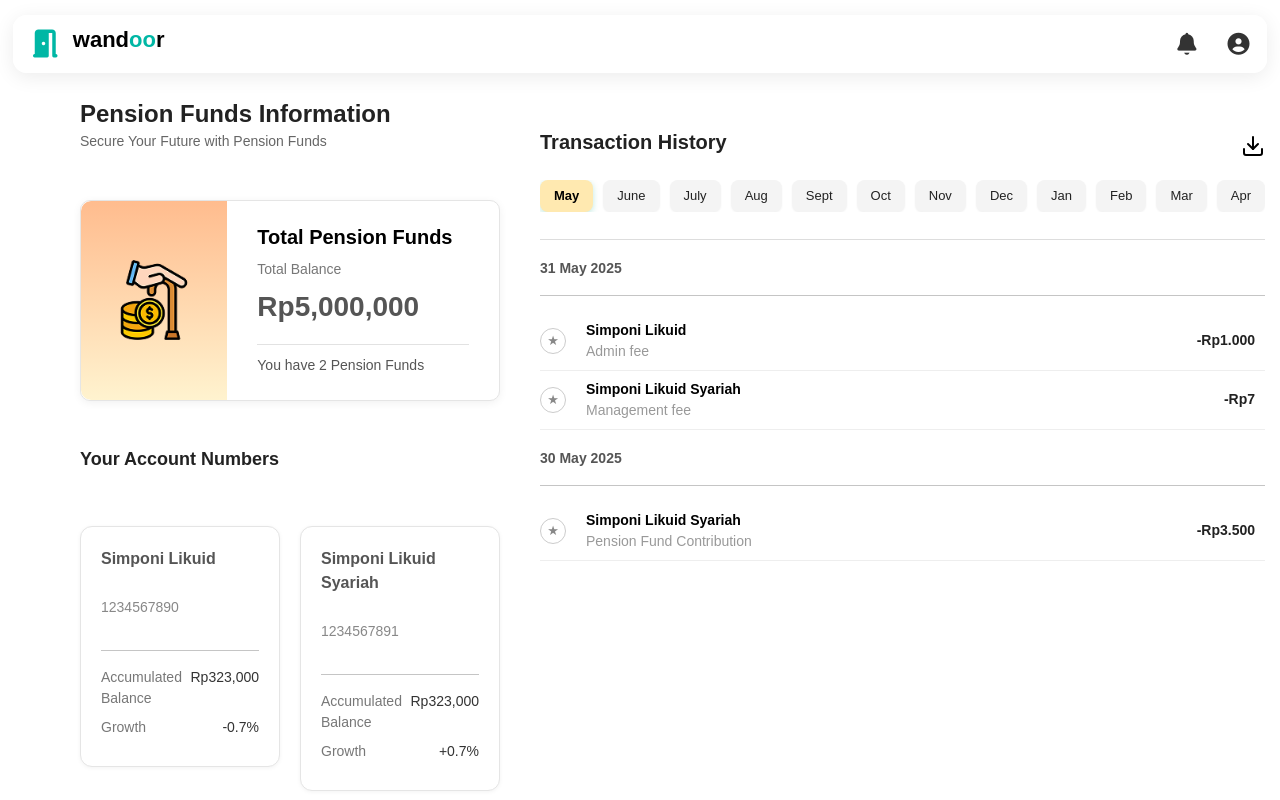
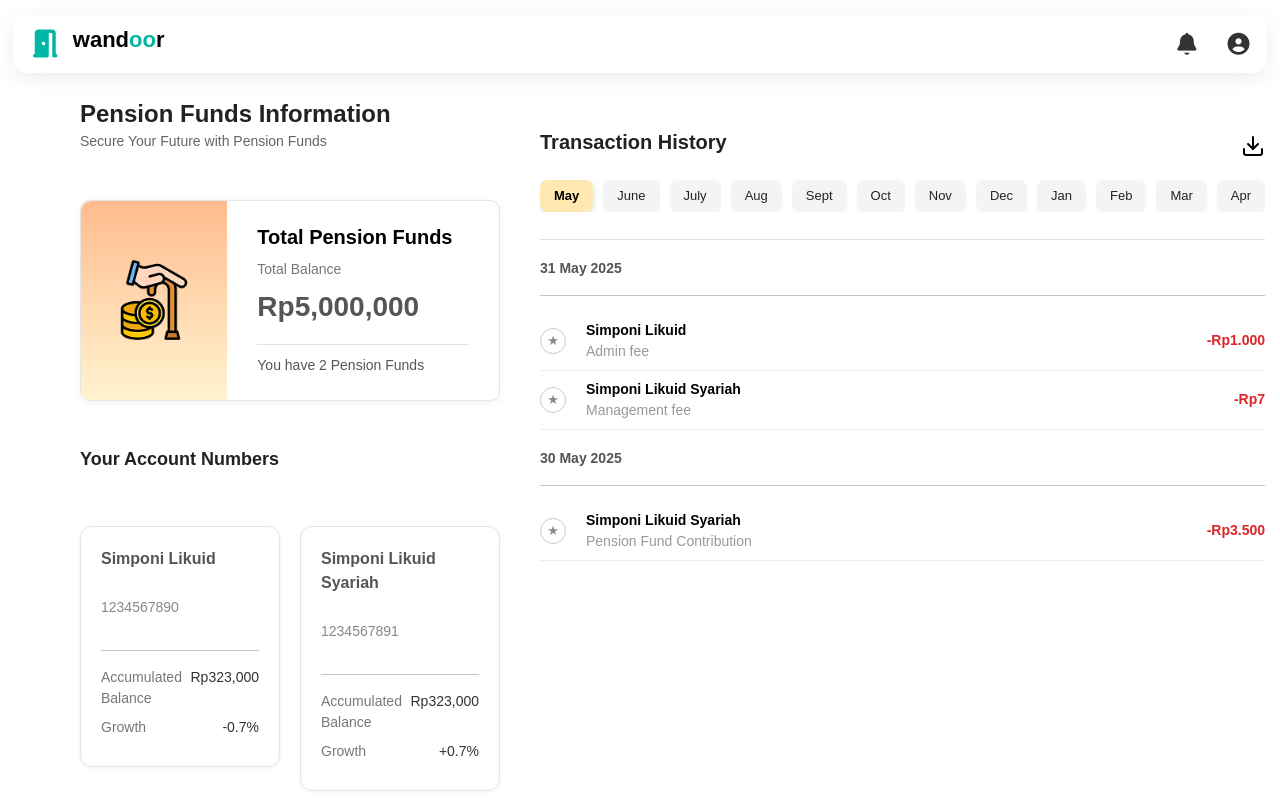
Before and after one commit to kelompok-3-odp343/Client-Side, a React (Vite) app: page /pensionfunds in a window 1280 px wide. Built offline with nearby package versions, Linux system fonts and the light colour scheme.

Commit message:
change color tx amount

```diff
--- a/src/pages/Deposit.jsx
+++ b/src/pages/Deposit.jsx
@@ -128,7 +128,9 @@ export default function Deposits() {
                           <p className="tx-detail">{tx.detail}</p>
                         </div>
                       </div>
-                      <p className="tx-amount">{tx.amount}</p>
+                      <div className={`tx-amount ${tx.amount.startsWith("-") ? "neg" : "pos"}`}>
+                      {tx.amount}
+                      </div>
                     </div>
                   ))}
                 </div>
--- a/src/pages/PensionFunds.jsx
+++ b/src/pages/PensionFunds.jsx
@@ -126,7 +126,9 @@ export default function PensionFunds() {
                           <p className="tx-detail">{tx.detail}</p>
                         </div>
                       </div>
-                      <p className="tx-amount">{tx.amount}</p>
+                      <div className={`tx-amount ${tx.amount.startsWith("-") ? "neg" : "pos"}`}>
+                        {tx.amount}
+                      </div>
                     </div>
                   ))}
                 </div>
```
